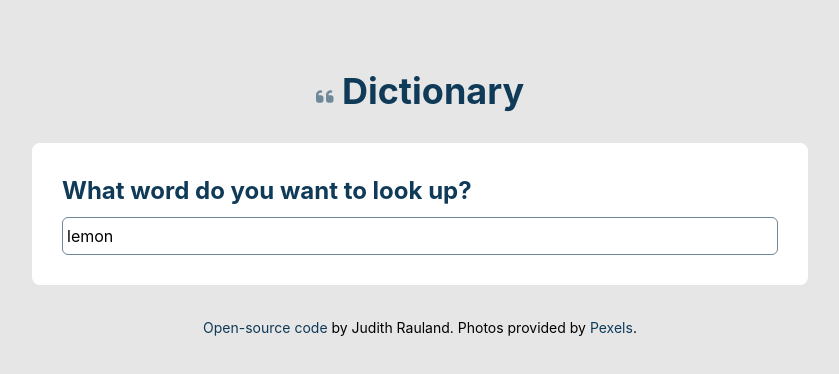
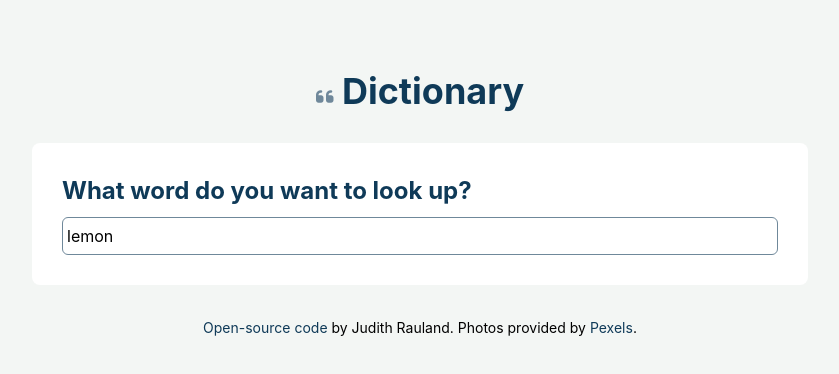
Before and after one commit to judithrauland/react-dictionary, a React (Create React App) app: page / in a window 1280 px wide. Shown: the top 374 px of the page, without its empty margins (220-1059 px from the left). Built offline with nearby package versions, Linux system fonts and the light colour scheme; no server answers.

Commit message:
Updated color variables

```diff
--- a/src/App.css
+++ b/src/App.css
@@ -1,5 +1,5 @@
 :root {
-  --light-color: #e6e6e6;
+  --light-color: #f3f6f4;
   --accent-color: #0f3a58;
   --accent-color-light: #6f889a;
 }
```
